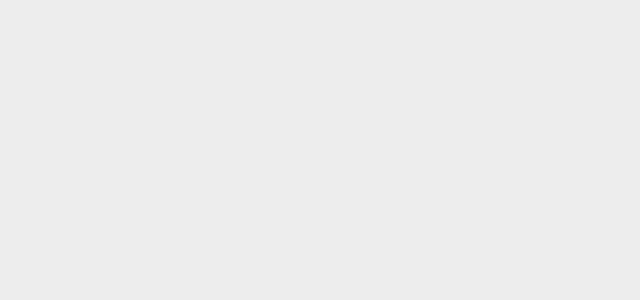
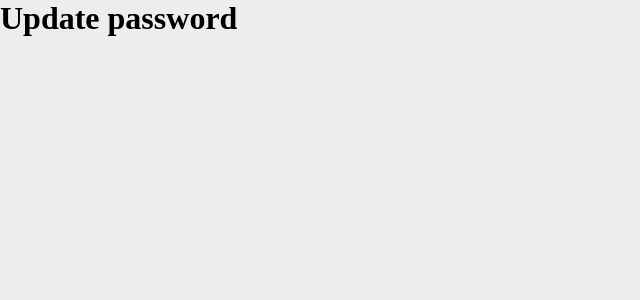
Before and after one commit to Drummer143/support-chat-WIP, a React (Create React App) app: page /reset-password in a window 1280 px wide. Before the commit this address had no page. Shown: the top 300 px of the page, without its empty margins (0-640 px from the left). Built offline with nearby package versions, Linux system fonts and the light colour scheme.

Commit message:
fix: fixed fixed skipping the passwordRecover in ForgotPassword page

```diff
--- a/src/components/App/App.js
+++ b/src/components/App/App.js
@@ -6,7 +6,7 @@ import { BrowserRouter } from 'react-router-dom';
 import store from './../../redux/store';
 
 import styles from './App.module.css';
-import AuthRouter from '../AuthRouter/AuthRouter';
+import RoutingTree from './../AuthRouter/RoutingTree';
 
 function App() {
 
@@ -14,7 +14,7 @@ function App() {
     <BrowserRouter>
       <Provider store={store}>
         <div className={styles.wrapper}>
-          <AuthRouter />
+          <RoutingTree />
         </div>
       </Provider>
     </BrowserRouter>
--- a/src/components/AuthRouter/AuthRouter.js
+++ b/src/components/AuthRouter/RoutingTree.js
@@ -6,9 +6,10 @@ import SignInForm from '../SignInForm/SignInForm';
 import SignUpForm from '../SignUpForm/SignUpForm';
 import ForgotPassword from '../ForgotPassword/ForgotPassword';
 import RecoverInfo from '../RecoverInfo/RecoverInfo';
+import ResetPassword from './../ResetPassword/ResetPassword';
 import { signOutRequest } from '../../redux/actions/actions';
 
-function AuthRouter() {
+function RoutingTree() {
     const dispatch = useDispatch();
     const user = useSelector(state => state.authReducer.user)
 
@@ -25,8 +26,9 @@ function AuthRouter() {
             <Route path="/sign-up" element={<SignUpForm />} />
             <Route path="/recover-password" element={<ForgotPassword />} />
             <Route path="recover-info" element={<RecoverInfo />} />
+            <Route path="/reset-password" element={<ResetPassword />} />
         </Routes>
     );
 }
 
-export default AuthRouter;
+export default RoutingTree;
--- a/src/components/ForgotPassword/ForgotPassword.js
+++ b/src/components/ForgotPassword/ForgotPassword.js
@@ -1,10 +1,10 @@
 import React from 'react';
 import * as Yup from 'yup';
 import { Formik, Field, Form, ErrorMessage } from "formik";
-import { Navigate } from "react-router-dom";
+import { Navigate, NavLink } from "react-router-dom";
 import { useDispatch, useSelector } from 'react-redux';
 
-import { passwordRecoverSuccess } from "../../redux/actions/actions";
+import { passwordRecoverRequest } from "../../redux/actions/actions";
 import { handleAuthError } from './../../utils';
 
 import styles from "./ForgotPassword.module.css";
@@ -22,7 +22,7 @@ function ForgotPassword() {
                 validationSchema={Yup.object().shape({
                     email: emailSignInValSchema
                 })}
-                onSubmit={ values => dispatch(passwordRecoverSuccess(values)) }
+                onSubmit={ values => dispatch(passwordRecoverRequest(values)) }
             >
                 <Form className={styles.form}>
                     <div className={styles.input}>
@@ -37,8 +37,8 @@ function ForgotPassword() {
                     <button type='submit' className={styles.button}>Send a link to recover password</button>
 
                     <div className={styles.links}>
-                        <a href="sign-up" target='_self' className={styles.link}>Create account</a>
-                        <a href="sign-in" target="_self" className={styles.link}>Login</a>
+                        <NavLink to="sign-up" className={styles.link}>Create account</NavLink>
+                        <NavLink to="sign-in" className={styles.link}>Login</NavLink>
                     </div>
                 </Form>
             </Formik>
--- a/src/components/RecoverInfo/RecoverInfo.js
+++ b/src/components/RecoverInfo/RecoverInfo.js
@@ -1,4 +1,5 @@
 import React from "react";
+import { NavLink } from 'react-router-dom';
 
 import styles from "./RecoverInfo.module.css";
 
@@ -7,7 +8,7 @@ function RecoverInfo() {
         <div className={styles.wrapper}>
             <p>Check your email and follow the link we sent to restore your account password</p>
             <p>It may take several minutes to deliver it. And don't forget to check the spam folders</p>
-            <p>Go to <a href="/" className={styles.link}>login</a> page</p>
+            <p>Go to <NavLink to="/" className={styles.link}>login</NavLink> page</p>
         </div>
     )
 }
--- /dev/null
+++ b/src/components/ResetPassword/ResetPassword.js
@@ -0,0 +1,11 @@
+import styles from "./ResetPassword.module.css"
+
+function ResetPassword() {
+    return (
+        <div className={styles.wrapper}>
+            <h1 className={styles.heading}>Update password</h1>
+        </div>
+    );
+}
+
+export default ResetPassword;
--- a/src/components/SignInForm/SignInForm.js
+++ b/src/components/SignInForm/SignInForm.js
@@ -4,6 +4,7 @@ import { Formik, Field, Form, ErrorMessage } from "formik";
 import { useDispatch, useSelector } from 'react-redux';
 import { FontAwesomeIcon } from "@fortawesome/react-fontawesome";
 import { faGoogle } from '@fortawesome/free-brands-svg-icons';
+import { NavLink } from 'react-router-dom';
 
 import { signInEmailRequest, signInGoogleRequest } from "../../redux/actions/actions";
 import { handleAuthError } from "../../utils";
@@ -55,7 +56,7 @@ function SignInForm() {
                         onClick={ () => dispatch(signInGoogleRequest()) }
                     ><FontAwesomeIcon icon={faGoogle} className={styles.icon}/> Login with Google</button>
 
-                    <p className={styles.authRedirect}>Don't have an account? Create it <a href="sign-up" target="_self" className={styles.link}>here</a></p>
+                    <p className={styles.authRedirect}>Don't have an account? Create it <NavLink to="sign-up" className={styles.link}>here</NavLink></p>
                 </Form>
             </Formik>
         </div>
--- a/src/components/SignUpForm/SignUpForm.js
+++ b/src/components/SignUpForm/SignUpForm.js
@@ -3,6 +3,7 @@ import * as Yup from 'yup';
 import YupPassword from 'yup-password';
 import { Formik, Field, Form, ErrorMessage } from "formik";
 import { useDispatch, useSelector } from 'react-redux';
+import { NavLink } from "react-router-dom";
 
 import { signUpEmailRequest } from "../../redux/actions/actions";
 import { handleAuthError } from './../../utils';
@@ -64,7 +65,7 @@ function SignUpForm() {
 
                     <button type='submit' className={`${styles.button} ${styles.submitButton}`}>Submit</button>
 
-                    <p className={styles.authRedirect}>Already have an account? Login <a href="sign-in" target="_self" className={styles.link}>here</a></p>
+                    <p className={styles.authRedirect}>Already have an account? Login <NavLink to="sign-in" className={styles.link}>here</NavLink></p>
                 </Form>
             </Formik>
         </div>
--- a/src/redux/sagas/authSaga.js
+++ b/src/redux/sagas/authSaga.js
@@ -5,6 +5,7 @@ import {
     authSuccess,
     authFailure,
     signOutSuccess,
+    passwordRecoverSuccess,
     FETCH_LOGIN_EMAIL_REQUEST,
     FETCH_LOGIN_GOOGLE_REQUEST,
     FETCH_SIGN_UP_REQUEST,
@@ -12,7 +13,6 @@ import {
     FETCH_PASSWORD_RECOVER_REQUEST
 } from '../actions/actions';
 import { auth, provider } from '../../firebase';
-import { passwordRecoverRequest } from './../actions/actions';
 
 function* workerSignInWithEmail(action) {
     try {
@@ -47,9 +47,10 @@ function* workerSignOut() {
 }
 
 function* workerRecoverPassword(action) {
+    debugger
     try {
         yield call(sendPasswordResetEmail, auth, action.email);
-        yield put(passwordRecoverRequest());
+        yield put(passwordRecoverSuccess());
     } catch (error) {
         yield put(authFailure(error));
     }
```
Also changed, not shown: firebase.json (added), src/components/ResetPassword/ResetPassword.module.css (added), 1 other file (tests, documents, lock files or other folders).
